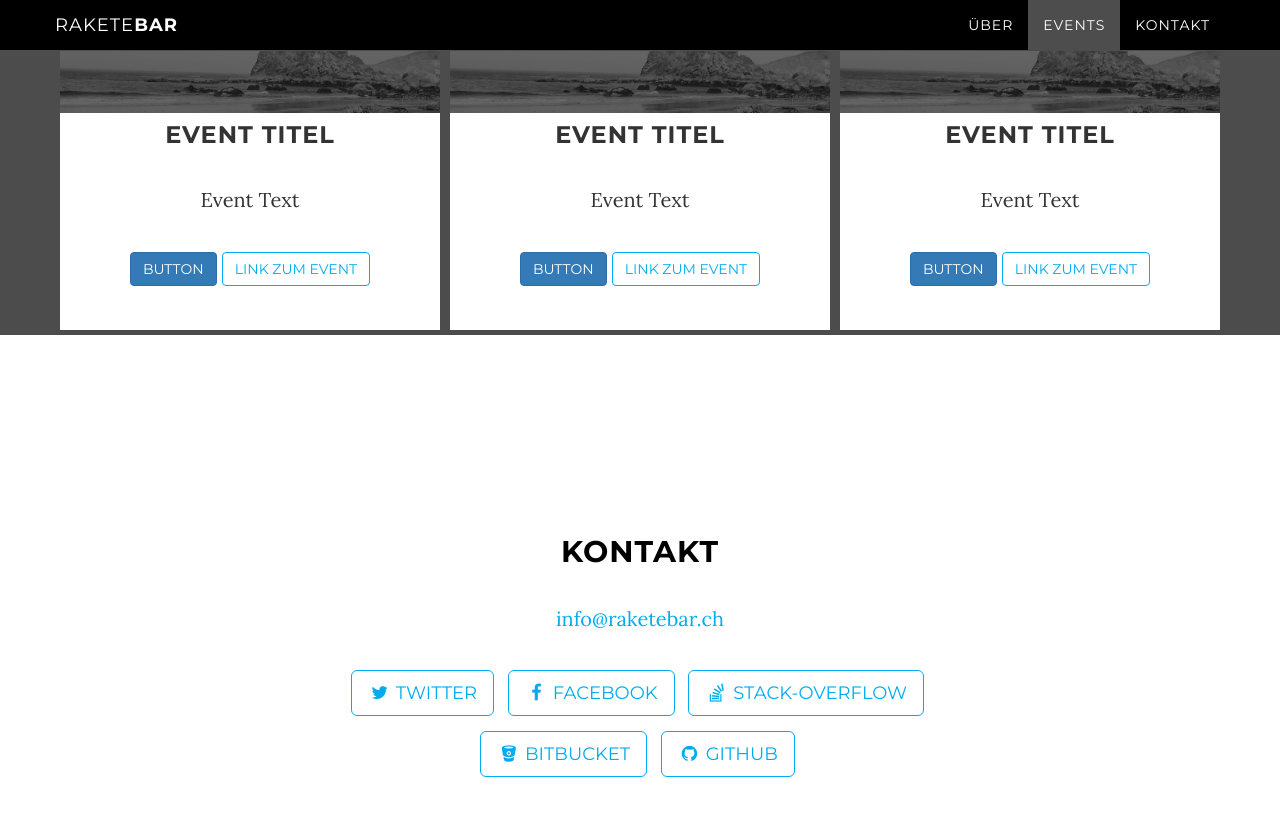
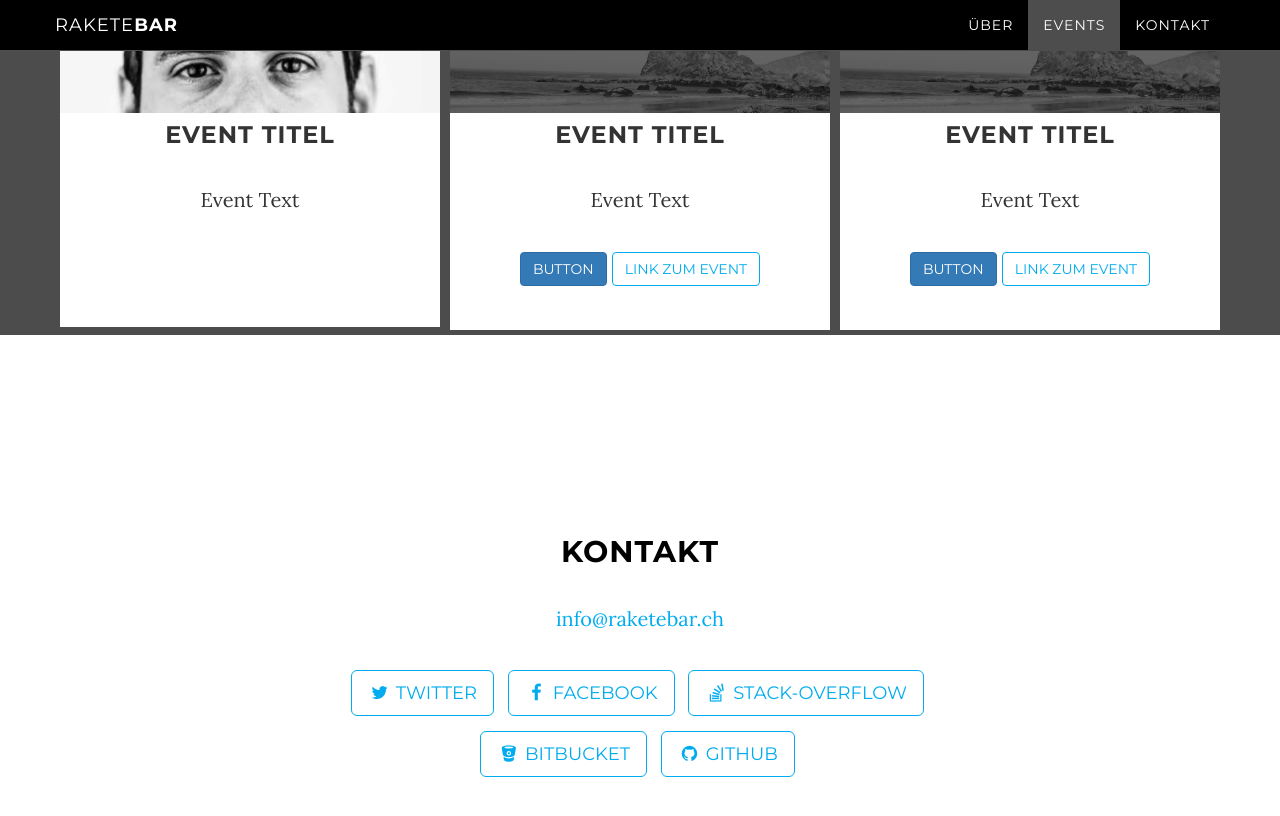
Before and after one commit to matmenzl/raketebar, a Jekyll site: the page built from index.html, in a window 1280 px wide and 900 px high, scrolled down 1638 px. Shown: the top 816 px of the window. Built offline with Jekyll 4.4.1, drawn with Linux system fonts in a browser that asks for light colours.

Commit message:
Updated '/_includes/events.html' via CloudCannon

```diff
--- a/_includes/events.html
+++ b/_includes/events.html
@@ -6,17 +6,17 @@
               <div class="row">
                 <div class="col-sm-6 col-md-4">
                   <div class="thumbnail">
-                    <img src="img/downloads-bg.jpg" class="editable" alt="Event 1">
+                    <img class="editable" alt="Event 1" id="cms-identifiable-6235" data-cms-cid="6235" src="/uploads/versions/avatar---x0-180-386-83-1850-400x---.png" width="1850" height="400" />
                     <div class="caption">
                       <h3 class="editable">Event Titel</h3>
                       <p class="editable">Event Text</p>
-                      <p class="editable"><a href="#" class="btn btn-primary" role="button">Button</a> <a href="http://www.google.ch" class="btn btn-default" role="button">Link zum Event</a></p>
+                      <p class="editable">&nbsp;</p>
                     </div>
                   </div>
                 </div>
                 <div class="col-sm-6 col-md-4">
                   <div class="thumbnail">
-                    <img src="img/downloads-bg.jpg" alt="Event 2">
+                    <img src="img/downloads-bg.jpg" alt="Event 2" />
                     <div class="caption">
                       <h3>Event Titel</h3>
                       <p>Event Text</p>
@@ -26,7 +26,7 @@
                 </div>
                 <div class="col-sm-6 col-md-4">
                   <div class="thumbnail">
-                    <img src="img/downloads-bg.jpg" alt="Event 3">
+                    <img src="img/downloads-bg.jpg" alt="Event 3" />
                     <div class="caption">
                       <h3>Event Titel</h3>
                       <p>Event Text</p>
```
